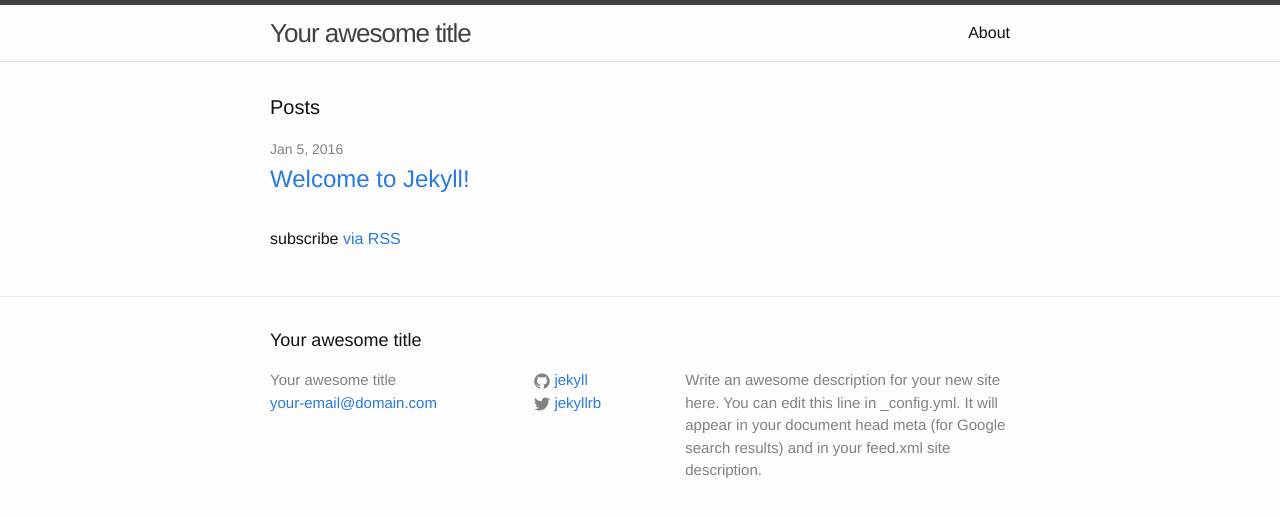
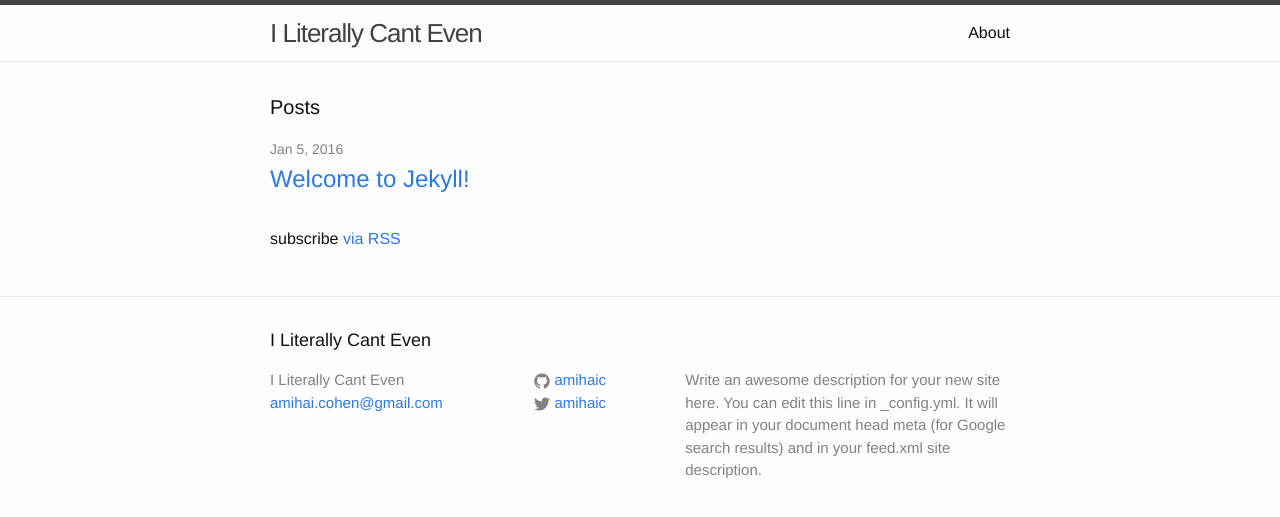
Before and after one commit to amihaic/amihaic.github.io, a Jekyll site: the page built from index.html, in a window 1280 px wide. Shown: the top 517 px of the page. Built offline with Jekyll 4.4.1, drawn with Linux system fonts in a browser that asks for light colours.

Commit message:
Changed some Jekyll config

```diff
--- a/_config.yml
+++ b/_config.yml
@@ -1,14 +1,14 @@
 # Site settings
-title: Your awesome title
-email: your-email@domain.com
+title: I Literally Cant Even
+email: amihai.cohen@gmail.com
 description: > # this means to ignore newlines until "baseurl:"
   Write an awesome description for your new site here. You can edit this
   line in _config.yml. It will appear in your document head meta (for
   Google search results) and in your feed.xml site description.
 baseurl: "" # the subpath of your site, e.g. /blog/
-url: "http://yourdomain.com" # the base hostname & protocol for your site
-twitter_username: jekyllrb
-github_username:  jekyll
+url: "http://amihaic.github.io" # the base hostname & protocol for your site
+twitter_username: amihaic
+github_username:  amihaic
 
 # Build settings
 markdown: kramdown
```
